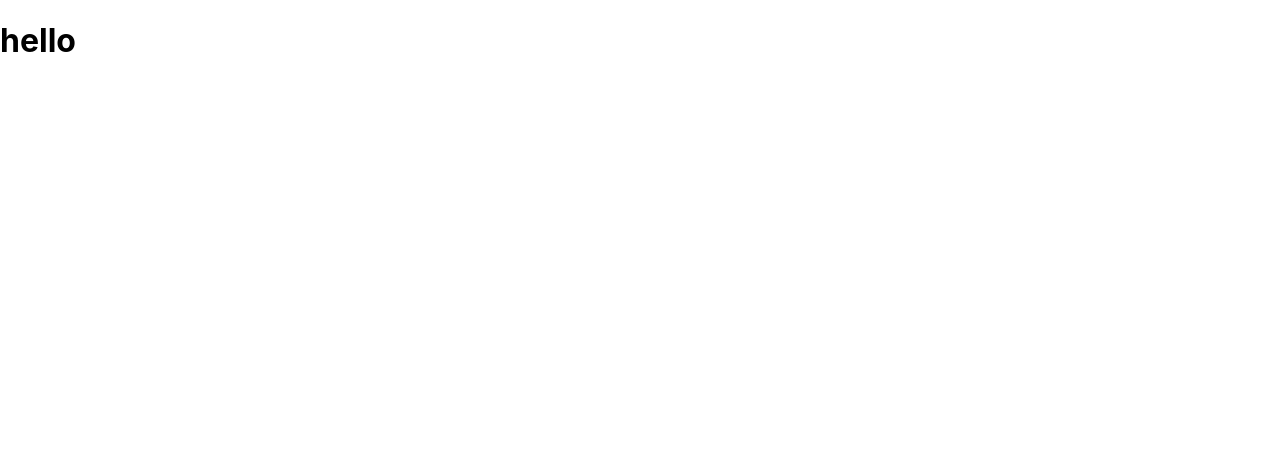
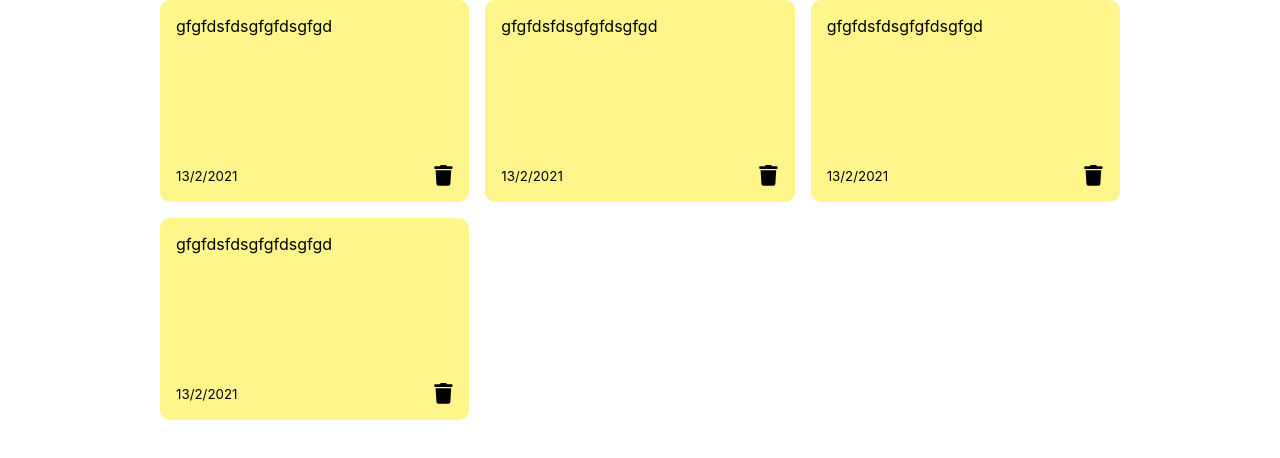
Before and after one commit to uriellevy/MERN-note-app, a React (Create React App) app: page / in a window 1280 px wide. Shown: the top 458 px of the page. Built offline with nearby package versions, Linux system fonts and the light colour scheme.

Commit message:
note and noteslist components added

```diff
--- a/package.json
+++ b/package.json
@@ -6,8 +6,10 @@
     "@testing-library/jest-dom": "^5.15.0",
     "@testing-library/react": "^11.2.7",
     "@testing-library/user-event": "^12.8.3",
+    "nanoid": "^3.1.30",
     "react": "^17.0.2",
     "react-dom": "^17.0.2",
+    "react-icons": "^4.3.1",
     "react-scripts": "4.0.3",
     "web-vitals": "^1.1.2"
   },
--- a/src/App.js
+++ b/src/App.js
@@ -1,11 +1,36 @@
+import React, { useState } from "react";
+import { nanoid } from "nanoid";
 import "./App.css";
+import NotesList from "./components/NotesList";
 
-function App() {
+const App = () => {
+  const [notes, setNotes] = useState([
+    {
+      id: nanoid(),
+      text: "This is my first note!",
+      date: "15/04/2021",
+    },
+    {
+      id: nanoid(),
+      text: "This is my second note!",
+      date: "21/04/2021",
+    },
+    {
+      id: nanoid(),
+      text: "This is my third note!",
+      date: "28/04/2021",
+    },
+    {
+      id: nanoid(),
+      text: "This is my new note!",
+      date: "30/04/2021",
+    },
+  ]);
   return (
-    <div className="App">
-      <h1>hello</h1>
+    <div className="container">
+      <NotesList notes={notes} />
     </div>
   );
-}
+};
 
 export default App;
--- /dev/null
+++ b/src/components/Note.js
@@ -0,0 +1,15 @@
+import { FaTrash } from "react-icons/fa";
+
+const Note = () => {
+  return (
+    <div className="note">
+      <span>gfgfdsfdsgfgfdsgfgd</span>
+      <div className="note-footer">
+        <small>13/2/2021</small>
+        <FaTrash className="delete-icon" size="1.3em" />
+      </div>
+    </div>
+  );
+};
+
+export default Note;
--- /dev/null
+++ b/src/components/NotesList.js
@@ -0,0 +1,14 @@
+import Note from "./Note";
+
+const NotesList = ({ notes }) => {
+  return (
+    <div className="notes-list">
+      <Note />
+      <Note />
+      <Note />
+      <Note />
+    </div>
+  );
+};
+
+export default NotesList;
```
Also changed, not shown: src/components/AddNote.js (added), src/components/Header.js (added), src/components/Search.js (added), 1 other file (tests, documents, lock files or other folders).
